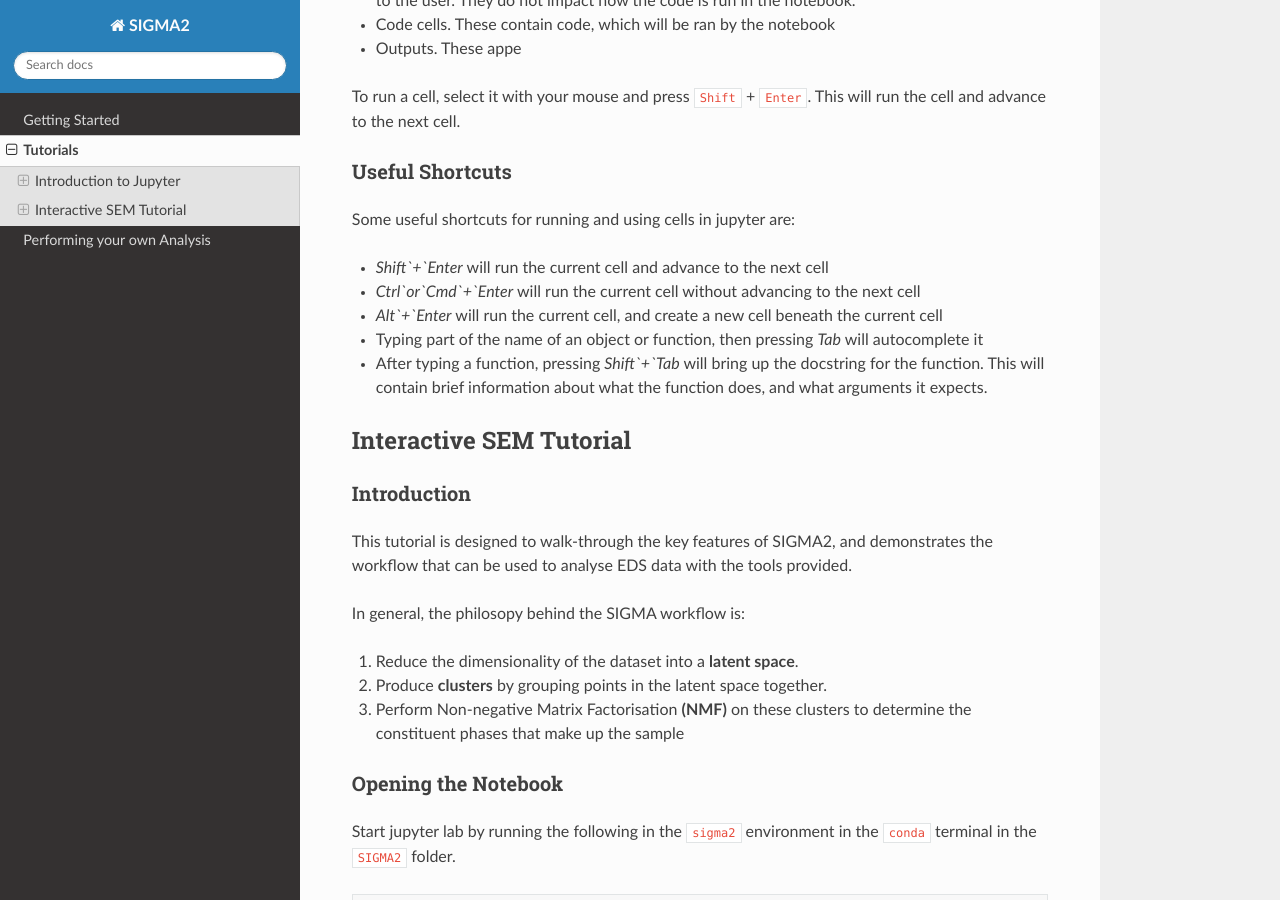
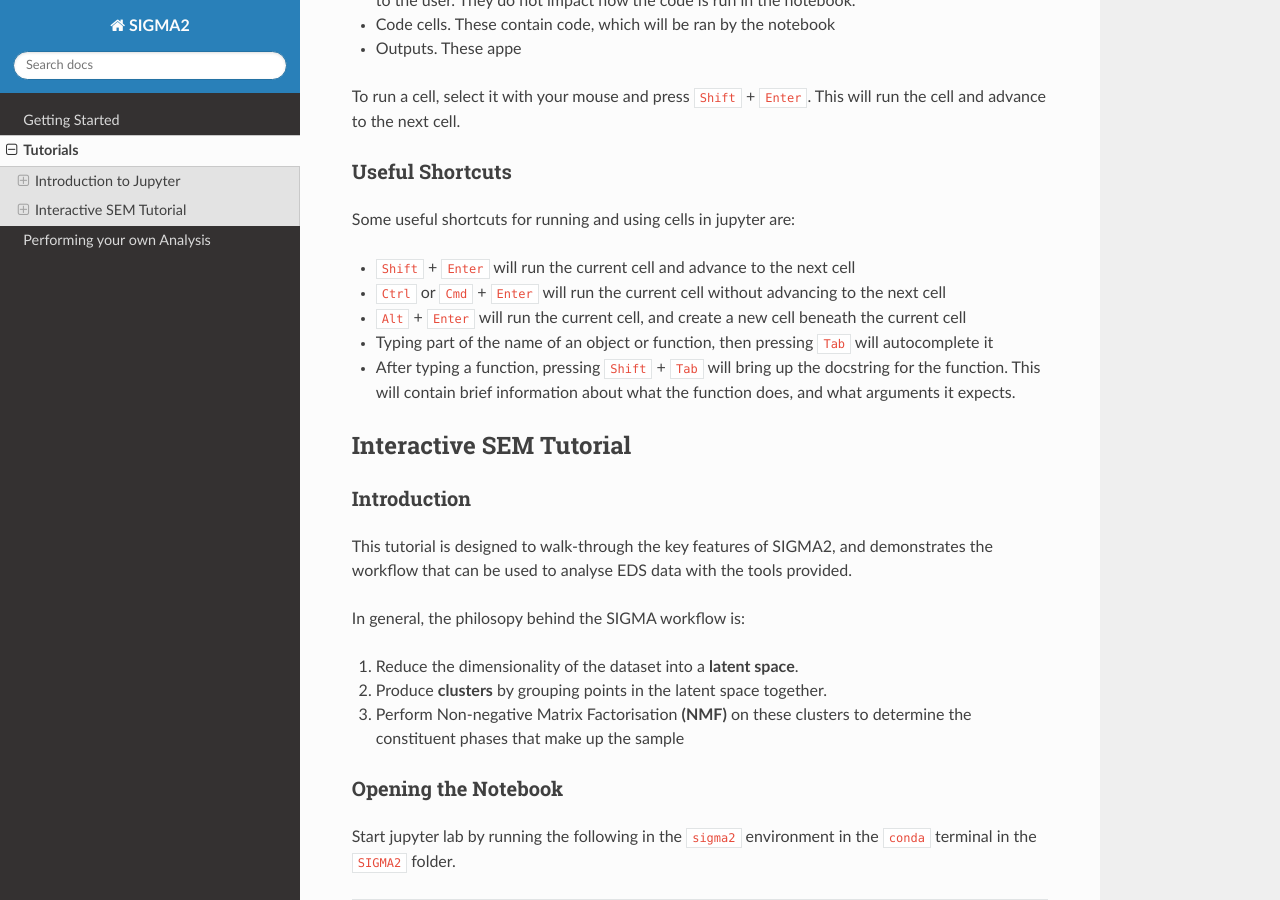
Before and after one commit to t-ginnis/SIGMA_docs, a Sphinx documentation site: the page built from docs/source/tutorials.rst, in a window 1280 px wide and 900 px high, scrolled down 1186 px. Built offline with Sphinx 7.4.7 and the Read the Docs theme 3.1.0, drawn with Linux system fonts in a browser that asks for light colours.

```diff
--- a/docs/source/tutorials.rst
+++ b/docs/source/tutorials.rst
@@ -52,11 +52,11 @@ Useful Shortcuts
 
 Some useful shortcuts for running and using cells in jupyter are:
 
-* `Shift`+`Enter` will run the current cell and advance to the next cell
-* `Ctrl`or`Cmd`+`Enter` will run the current cell without advancing to the next cell
-* `Alt`+`Enter` will run the current cell, and create a new cell beneath the current cell
-* Typing part of the name of an object or function, then pressing `Tab` will autocomplete it
-* After typing a function, pressing `Shift`+`Tab` will bring up the docstring for the function. This will contain brief information about what the function does, and what arguments it expects.
+* ``Shift`` + ``Enter`` will run the current cell and advance to the next cell
+* ``Ctrl`` or ``Cmd`` + ``Enter`` will run the current cell without advancing to the next cell
+* ``Alt`` + ``Enter`` will run the current cell, and create a new cell beneath the current cell
+* Typing part of the name of an object or function, then pressing ``Tab`` will autocomplete it
+* After typing a function, pressing ``Shift`` + ``Tab`` will bring up the docstring for the function. This will contain brief information about what the function does, and what arguments it expects.
 
 
 
```
